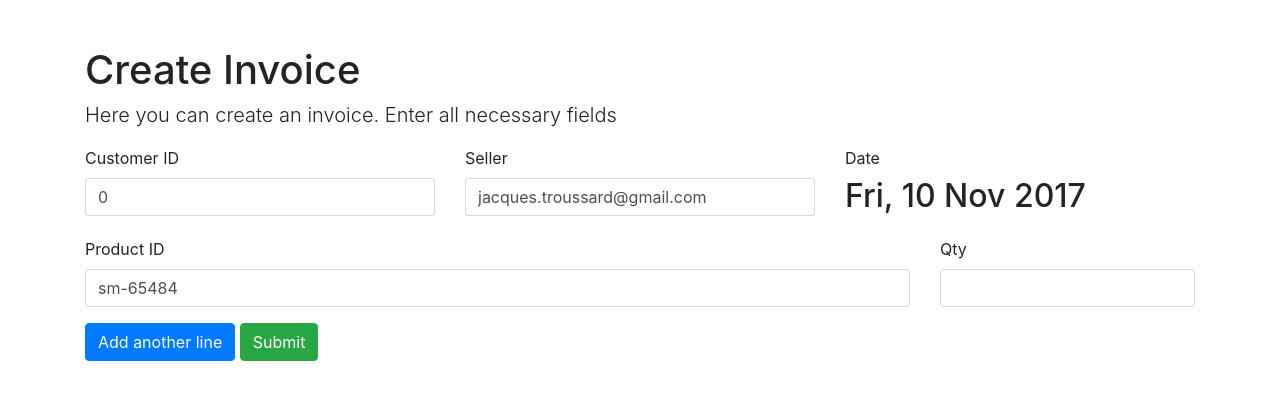
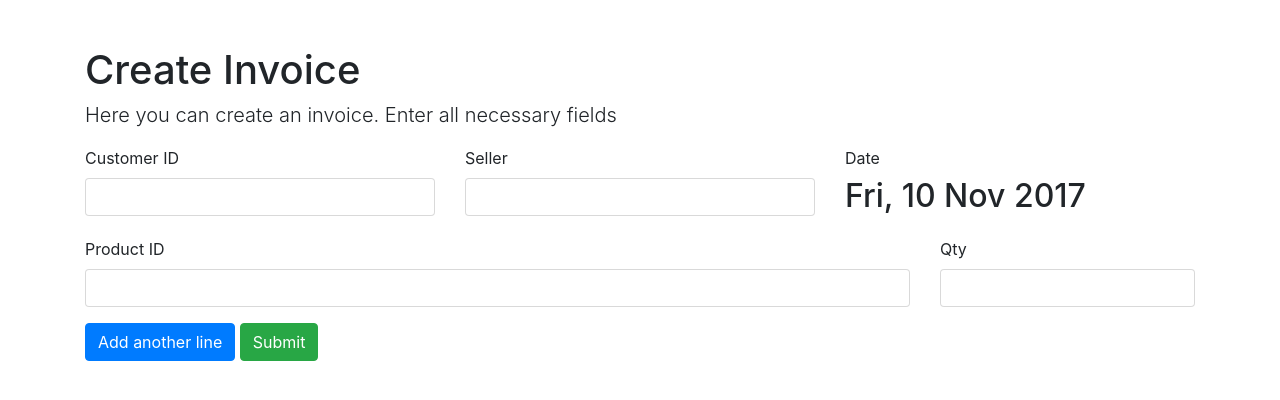
Before and after one commit to jtroussard/warehouse, a Flask app: page /invCreate in a window 1280 px wide. Shown: the part 56-456 px from the top of the page. Run offline with Flask 2, Linux system fonts and the light colour scheme; the visitor is signed in with stand-in values (Sample User, id 1); some libraries are stand-ins or nearby versions.

Commit message:
removed prepopulated values for invoice creation

```diff
--- a/templates/invCreate.html
+++ b/templates/invCreate.html
@@ -26,11 +26,11 @@
       <div class="row" id="static_invoice_details">
         <div class="col-md-4 mb-3">
           <label for="validationDefault01">Customer ID</label>
-          <input value=0 type="text" class="form-control" id="customer" name="customer" placeholder="" required>
+          <input type="text" class="form-control" id="customer" name="customer" placeholder="" required>
         </div>
         <div class="col-md-4 mb-3">
           <label for="validationDefault02">Seller</label>
-          <input value ="jacques.troussard@gmail.com" type="text" class="form-control" id="seller" name="seller" placeholder="" required>
+          <input type="text" class="form-control" id="seller" name="seller" placeholder="" required>
         </div>
         <div class="col-md-4 mb-3">
           <label>Date</label>
@@ -41,7 +41,7 @@
   <div class="row" line=1 id="line_1">
         <div class="col-md-9 mb-3">
           <label for="validationDefault04">Product ID</label>
-          <input value="sm-65484" class="form-control" name="products[]" placeholder="" required="" type="text">
+          <input class="form-control" name="products[]" placeholder="" required="" type="text">
           <div class="invalid-feedback">
             Please provide product part number.
           </div>
```
